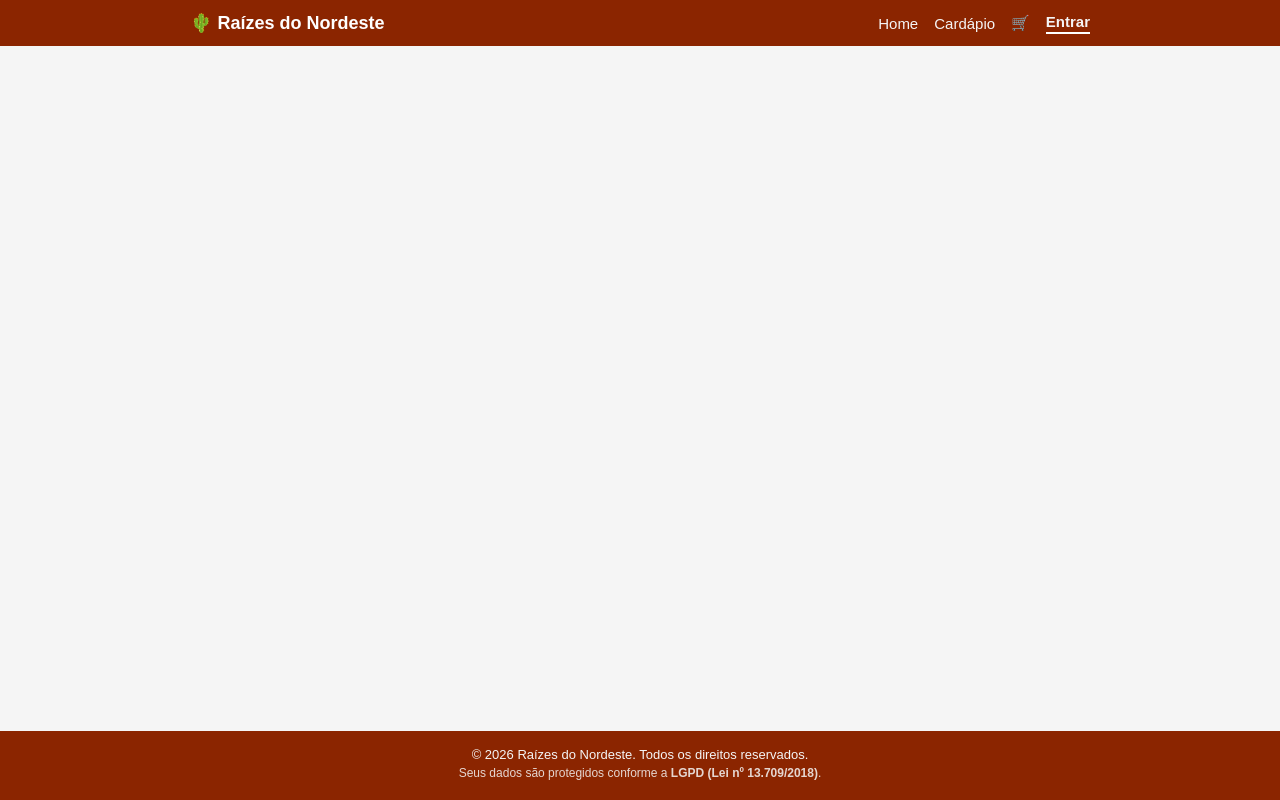
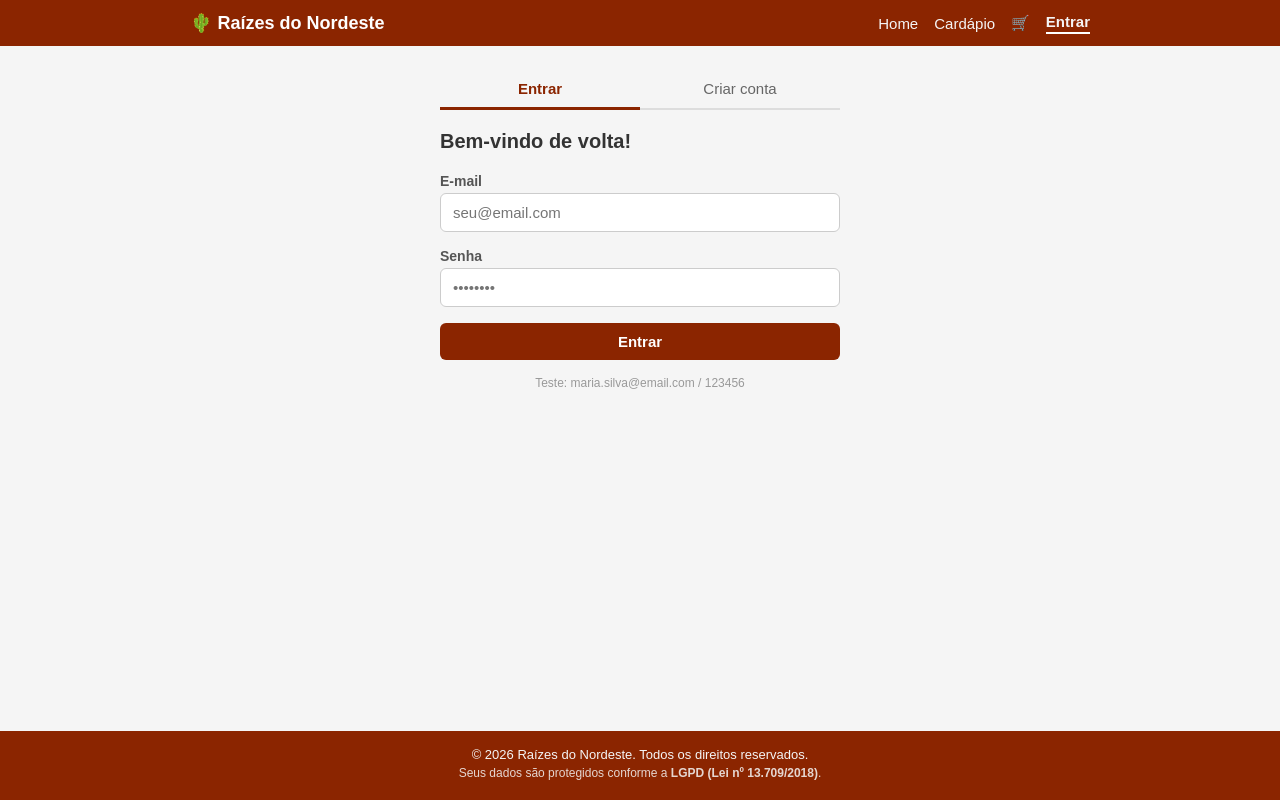
Before and after one commit to devSabrinalvs/raizes-do-nordeste, a React (Vite) app: page /login in a window 1280 px wide. Built offline with nearby package versions, Linux system fonts and the light colour scheme.

Commit message:
feat: adiciona rota de login

```diff
--- a/src/App.jsx
+++ b/src/App.jsx
@@ -2,6 +2,7 @@ import { BrowserRouter, Routes, Route } from 'react-router-dom'
 import Header from './components/Header'
 import Footer from './components/Footer'
 import Home from './pages/Home'
+import Login from './pages/Login'
 import './App.css'
 
 function App() {
@@ -11,6 +12,7 @@ function App() {
       <main className="pagina">
         <Routes>
           <Route path="/" element={<Home />} />
+          <Route path="/login" element={<Login />} />
         </Routes>
       </main>
       <Footer />
--- /dev/null
+++ b/src/pages/Login.css
@@ -0,0 +1,104 @@
+.login-container {
+  max-width: 400px;
+  margin: 0 auto;
+}
+
+.login-abas {
+  display: flex;
+  margin-bottom: 20px;
+  border-bottom: 2px solid #ddd;
+}
+
+.aba {
+  flex: 1;
+  padding: 10px;
+  font-size: 15px;
+  background: none;
+  border: none;
+  cursor: pointer;
+  color: #666;
+  border-bottom: 3px solid transparent;
+  margin-bottom: -2px;
+}
+
+.aba.ativa {
+  color: #8B2500;
+  font-weight: bold;
+  border-bottom: 3px solid #8B2500;
+}
+
+.login-form {
+  display: flex;
+  flex-direction: column;
+  gap: 16px;
+}
+
+.login-form h2 {
+  font-size: 20px;
+  color: #333;
+  margin-bottom: 4px;
+}
+
+.campo {
+  display: flex;
+  flex-direction: column;
+  gap: 4px;
+}
+
+.campo label {
+  font-size: 14px;
+  color: #555;
+  font-weight: bold;
+}
+
+.campo input {
+  padding: 10px 12px;
+  border: 1px solid #ccc;
+  border-radius: 6px;
+  font-size: 15px;
+  outline: none;
+}
+
+.campo input:focus {
+  border-color: #8B2500;
+}
+
+.campo-lgpd {
+  display: flex;
+  gap: 10px;
+  align-items: flex-start;
+  background-color: #fff8f0;
+  border: 1px solid #f5c18a;
+  border-radius: 6px;
+  padding: 12px;
+  font-size: 13px;
+  color: #555;
+  line-height: 1.5;
+}
+
+.campo-lgpd input[type="checkbox"] {
+  margin-top: 2px;
+  accent-color: #8B2500;
+  width: 16px;
+  height: 16px;
+  flex-shrink: 0;
+}
+
+.lgpd-link {
+  color: #8B2500;
+  text-decoration: underline;
+}
+
+.login-erro {
+  color: #c0392b;
+  font-size: 13px;
+  background-color: #fde8e8;
+  padding: 8px 12px;
+  border-radius: 6px;
+}
+
+.login-dica {
+  font-size: 12px;
+  color: #999;
+  text-align: center;
+}
--- /dev/null
+++ b/src/pages/Login.jsx
@@ -0,0 +1,168 @@
+import { useState } from 'react'
+import { useNavigate } from 'react-router-dom'
+import Button from '../components/Button'
+import './Login.css'
+
+function Login() {
+  const [aba, setAba] = useState('login')
+  const navigate = useNavigate()
+
+  const [formLogin, setFormLogin] = useState({ email: '', senha: '' })
+  const [formCadastro, setFormCadastro] = useState({
+    nome: '',
+    email: '',
+    telefone: '',
+    senha: '',
+    lgpd: false
+  })
+
+  const [erroLogin, setErroLogin] = useState('')
+  const [erroCadastro, setErroCadastro] = useState('')
+
+  function handleLogin(e) {
+    e.preventDefault()
+    if (!formLogin.email || !formLogin.senha) {
+      setErroLogin('Preencha todos os campos.')
+      return
+    }
+    // simula login com usuario mock
+    if (formLogin.email === 'maria.silva@email.com' && formLogin.senha === '123456') {
+      navigate('/')
+    } else {
+      setErroLogin('E-mail ou senha incorretos.')
+    }
+  }
+
+  function handleCadastro(e) {
+    e.preventDefault()
+    if (!formCadastro.nome || !formCadastro.email || !formCadastro.senha) {
+      setErroCadastro('Preencha todos os campos obrigatórios.')
+      return
+    }
+    if (!formCadastro.lgpd) {
+      setErroCadastro('Você precisa aceitar a política de privacidade para continuar.')
+      return
+    }
+    navigate('/')
+  }
+
+  return (
+    <div className="login-container">
+      <div className="login-abas">
+        <button
+          className={aba === 'login' ? 'aba ativa' : 'aba'}
+          onClick={() => setAba('login')}
+        >
+          Entrar
+        </button>
+        <button
+          className={aba === 'cadastro' ? 'aba ativa' : 'aba'}
+          onClick={() => setAba('cadastro')}
+        >
+          Criar conta
+        </button>
+      </div>
+
+      {aba === 'login' && (
+        <form className="login-form" onSubmit={handleLogin}>
+          <h2>Bem-vindo de volta!</h2>
+
+          <div className="campo">
+            <label>E-mail</label>
+            <input
+              type="email"
+              placeholder="seu@email.com"
+              value={formLogin.email}
+              onChange={e => setFormLogin({ ...formLogin, email: e.target.value })}
+            />
+          </div>
+
+          <div className="campo">
+            <label>Senha</label>
+            <input
+              type="password"
+              placeholder="••••••••"
+              value={formLogin.senha}
+              onChange={e => setFormLogin({ ...formLogin, senha: e.target.value })}
+            />
+          </div>
+
+          {erroLogin && <p className="login-erro">{erroLogin}</p>}
+
+          <Button type="submit">Entrar</Button>
+
+          <p className="login-dica">
+            Teste: maria.silva@email.com / 123456
+          </p>
+        </form>
+      )}
+
+      {aba === 'cadastro' && (
+        <form className="login-form" onSubmit={handleCadastro}>
+          <h2>Crie sua conta</h2>
+
+          <div className="campo">
+            <label>Nome completo *</label>
+            <input
+              type="text"
+              placeholder="Seu nome"
+              value={formCadastro.nome}
+              onChange={e => setFormCadastro({ ...formCadastro, nome: e.target.value })}
+            />
+          </div>
+
+          <div className="campo">
+            <label>E-mail *</label>
+            <input
+              type="email"
+              placeholder="seu@email.com"
+              value={formCadastro.email}
+              onChange={e => setFormCadastro({ ...formCadastro, email: e.target.value })}
+            />
+          </div>
+
+          <div className="campo">
+            <label>Telefone</label>
+            <input
+              type="tel"
+              placeholder="(00) 00000-0000"
+              value={formCadastro.telefone}
+              onChange={e => setFormCadastro({ ...formCadastro, telefone: e.target.value })}
+            />
+          </div>
+
+          <div className="campo">
+            <label>Senha *</label>
+            <input
+              type="password"
+              placeholder="••••••••"
+              value={formCadastro.senha}
+              onChange={e => setFormCadastro({ ...formCadastro, senha: e.target.value })}
+            />
+          </div>
+
+          <div className="campo-lgpd">
+            <input
+              type="checkbox"
+              id="lgpd"
+              checked={formCadastro.lgpd}
+              onChange={e => setFormCadastro({ ...formCadastro, lgpd: e.target.checked })}
+            />
+            <label htmlFor="lgpd">
+              Concordo com a{' '}
+              <a href="#" className="lgpd-link">Política de Privacidade</a>
+              {' '}e autorizo o uso dos meus dados conforme a{' '}
+              <strong>Lei nº 13.709/2018 (LGPD)</strong>.
+            </label>
+          </div>
+
+          {erroCadastro && <p className="login-erro">{erroCadastro}</p>}
+
+          <Button type="submit">Criar conta</Button>
+        </form>
+      )}
+    </div>
+  )
+}
+
+export default Login
```
